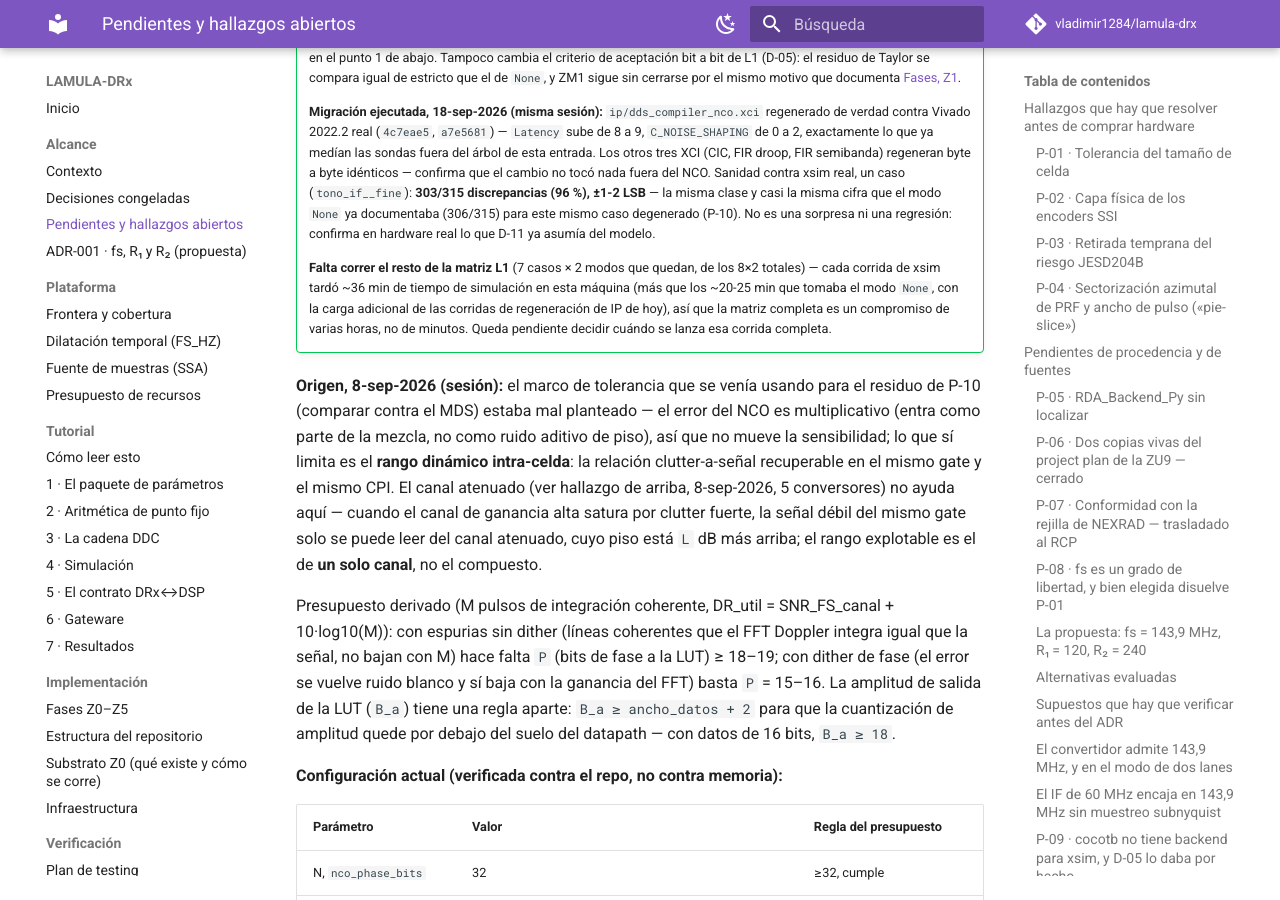
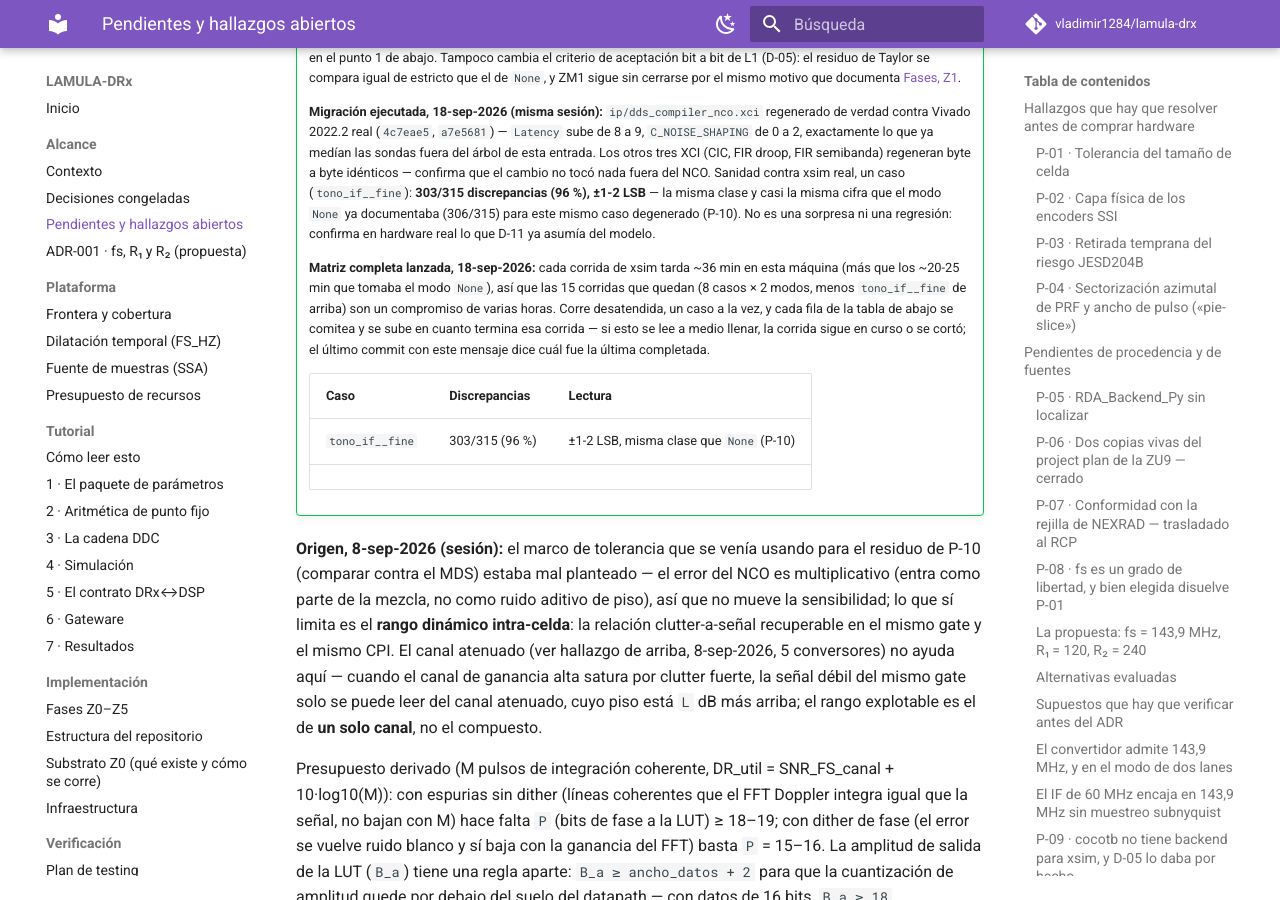
Before and after one commit to vladimir1284/lamula-drx, an MkDocs documentation site: the page built from docs/alcance/pendientes.md, in a window 1280 px wide and 900 px high, scrolled down 22014 px. Built offline with MkDocs 1.6.1 and Material for MkDocs 9.7.7, drawn with Linux system fonts in a browser that asks for light colours; comment, search, counter and statistics services are not loaded.

Commit message:
P-11: preparar tabla de la matriz Taylor para llenado automatico
Cada fila que siga se comitea y se sube por separado, una por corrida de
xsim, via tools/gen_l1_vectors.py + tcl/sim_l1.tcl orquestados desde un
script de sesion (no versionado -- es un driver de una sola vez, no
infraestructura del repo).

Co-Authored-By: Claude Sonnet 5 <noreply@anthropic.com>

```diff
--- a/docs/alcance/pendientes.md
+++ b/docs/alcance/pendientes.md
@@ -952,11 +952,17 @@ abierto. **Dueño:** equipo (RTL) + especialistas de dominio (el número de supr
     cifra que el modo `None` ya documentaba (306/315) para este mismo caso degenerado (P-10). No es
     una sorpresa ni una regresión: confirma en hardware real lo que D-11 ya asumía del modelo.
 
-    **Falta correr el resto de la matriz L1** (7 casos × 2 modos que quedan, de los 8×2 totales) —
-    cada corrida de xsim tardó ~36 min de tiempo de simulación en esta máquina (más que los ~20-25
-    min que tomaba el modo `None`, con la carga adicional de las corridas de regeneración de IP de
-    hoy), así que la matriz completa es un compromiso de varias horas, no de minutos. Queda
-    pendiente decidir cuándo se lanza esa corrida completa.
+    **Matriz completa lanzada, 18-sep-2026:** cada corrida de xsim tarda ~36 min en esta máquina
+    (más que los ~20-25 min que tomaba el modo `None`), así que las 15 corridas que quedan (8
+    casos × 2 modos, menos `tono_if__fine` de arriba) son un compromiso de varias horas. Corre
+    desatendida, un caso a la vez, y cada fila de la tabla de abajo se comitea y se sube en cuanto
+    termina esa corrida — si esto se lee a medio llenar, la corrida sigue en curso o se cortó; el
+    último commit con este mensaje dice cuál fue la última completada.
+
+    | Caso | Discrepancias | Lectura |
+    |---|---|---|
+    | `tono_if__fine` | 303/315 (96 %) | ±1-2 LSB, misma clase que `None` (P-10) |
+    <!-- L1_TAYLOR_MATRIX_MARKER -->
 
 **Origen, 8-sep-2026 (sesión):** el marco de tolerancia que se venía usando para el residuo de
 P-10 (comparar contra el MDS) estaba mal planteado — el error del NCO es multiplicativo (entra
```
